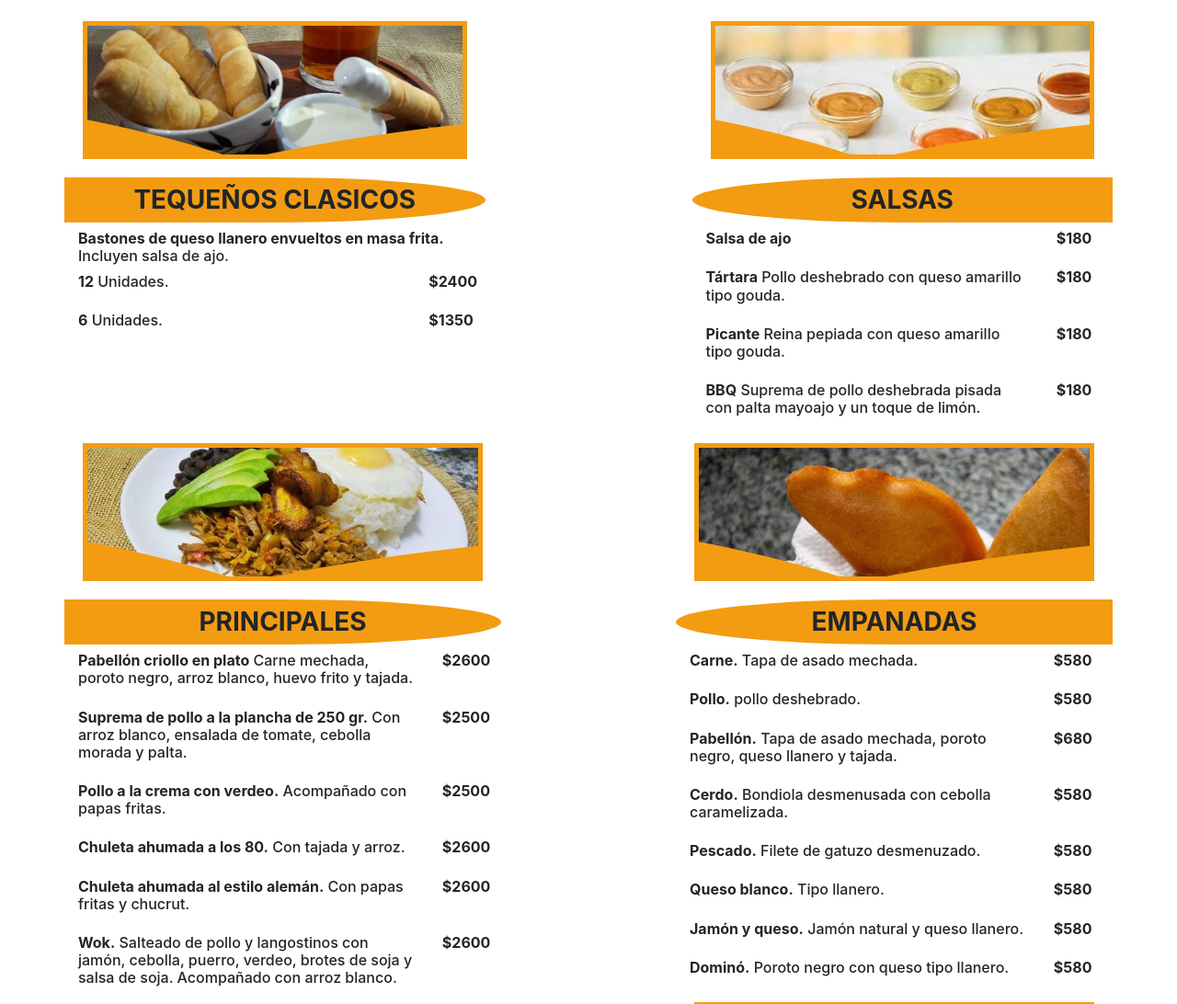
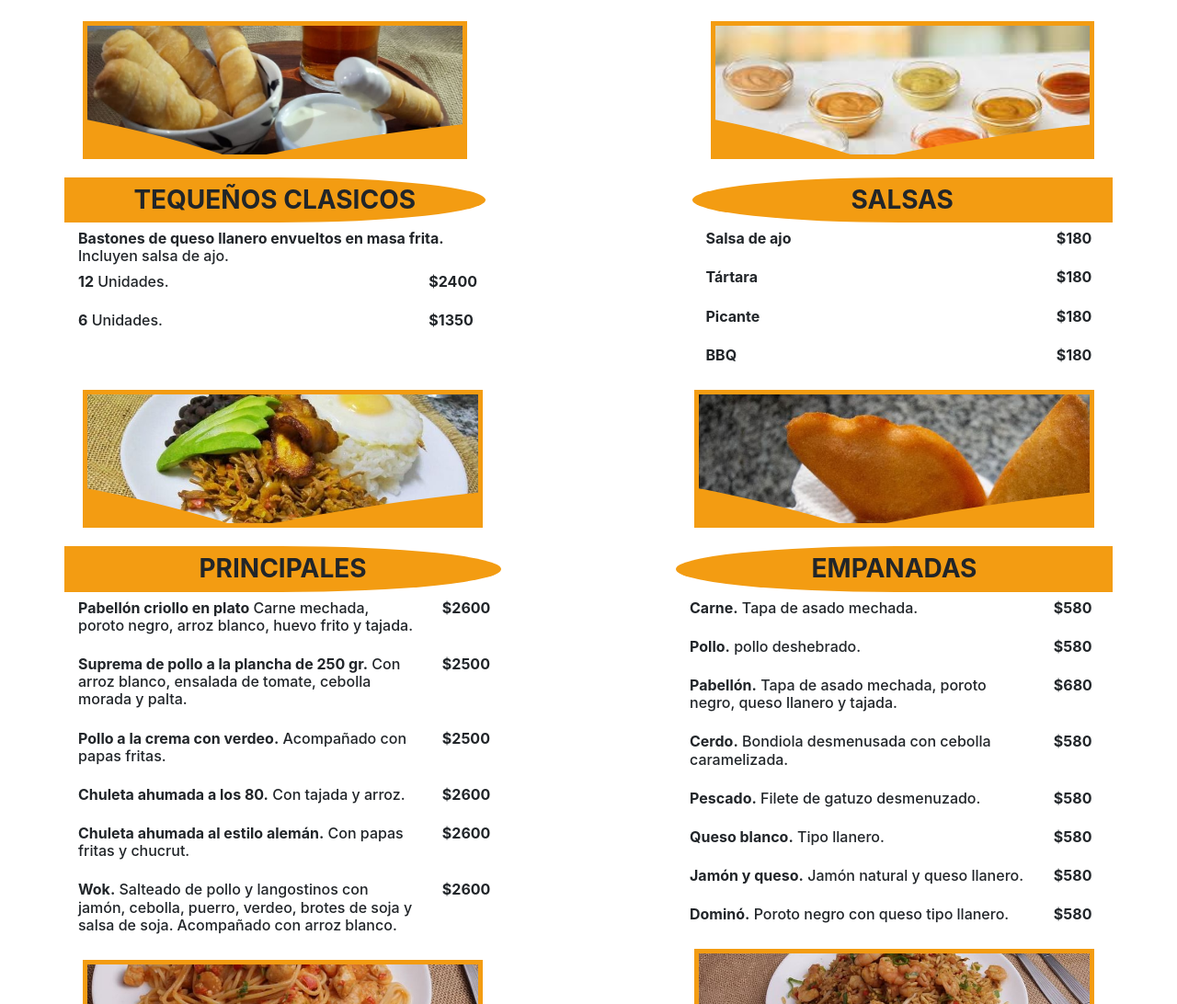
Before and after one commit to GuidoGdR/CocinaSinFrontera, a plain HTML site: page index.html in a window 1280 px wide. Shown: the part 1145-2237 px from the top of the page at 92% size. Drawn offline with Linux system fonts and the light colour scheme.

Commit message:
Corrijo la parte de las salsas tenia mal la informacion

```diff
--- a/index.html
+++ b/index.html
@@ -487,7 +487,6 @@
               <section class="row">
 
                 <h6 class="col-10"><b>Tártara</b>
-                  Pollo deshebrado con queso amarillo tipo gouda.
                 </h6>
                 <h6 class="col-2"><b>$180</b></h6>
 
@@ -496,7 +495,6 @@
               <section class="row">
 
                 <h6 class="col-10"><b>Picante</b>
-                  Reina pepiada con queso amarillo tipo gouda.
                 </h6>
                 <h6 class="col-2"><b>$180</b></h6>
 
@@ -505,7 +503,6 @@
               <section class="row">
 
                 <h6 class="col-10"><b>BBQ</b>
-                  Suprema de pollo deshebrada pisada con palta mayoajo y un toque de limón.
                 </h6>
                 <h6 class="col-2"><b>$180</b></h6>
 
```
